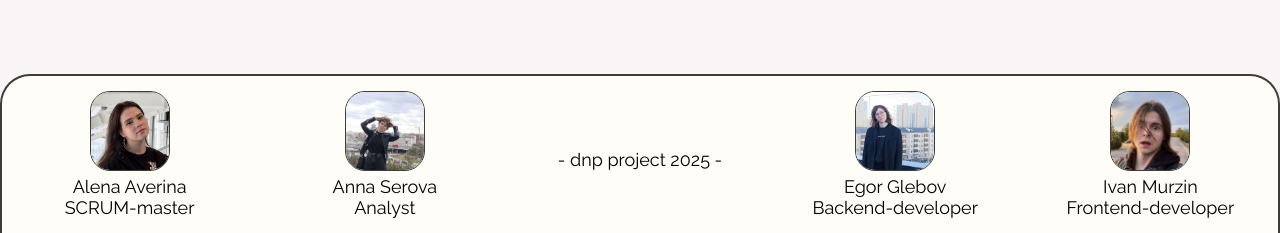
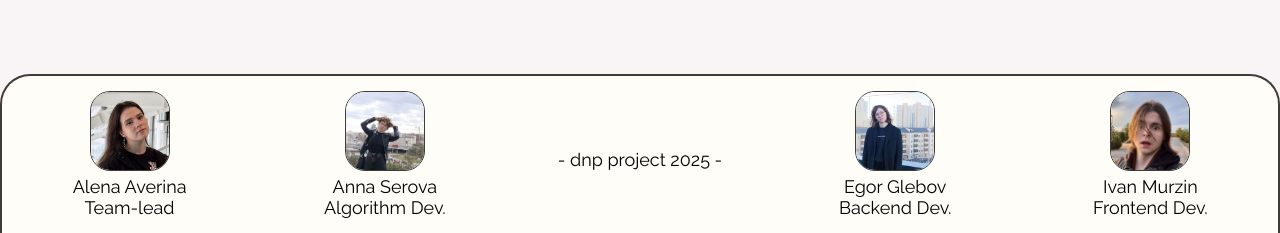
Before and after one commit to i-geeg-i/dnp-shamir, a Flask app: page / in a window 1280 px wide. Shown: the part 804-1037 px from the top of the page. Run offline with Flask 3, Linux system fonts and the light colour scheme.

Commit message:
changed roles

```diff
--- a/templates/index.html
+++ b/templates/index.html
@@ -66,7 +66,7 @@
             alter="developer photo"
           />
           <h2 class="footer__card-name">Alena Averina</h2>
-          <h2 class="footer__card-description">SCRUM-master</h2>
+          <h2 class="footer__card-description">Team-lead</h2>
         </li>
         <li class="footer__card">
           <img
@@ -75,7 +75,7 @@
             alter="developer photo"
           />
           <h2 class="footer__card-name">Anna Serova</h2>
-          <h2 class="footer__card-description">Analyst</h2>
+          <h2 class="footer__card-description">Algorithm Dev.</h2>
         </li>
         <li>
           <a href="https://github.com/i-geeg-i/dnp-shamir#" target="_blank"
@@ -89,7 +89,7 @@
             alter="developer photo"
           />
           <h2 class="footer__card-name">Egor Glebov</h2>
-          <h2 class="footer__card-description">Backend-developer</h2>
+          <h2 class="footer__card-description">Backend Dev.</h2>
         </li>
         <li class="footer__card">
           <img
@@ -98,7 +98,7 @@
             alter="developer photo"
           />
           <h2 class="footer__card-name">Ivan Murzin</h2>
-          <h2 class="footer__card-description">Frontend-developer</h2>
+          <h2 class="footer__card-description">Frontend Dev.</h2>
         </li>
       </ul>
     </footer>
```
